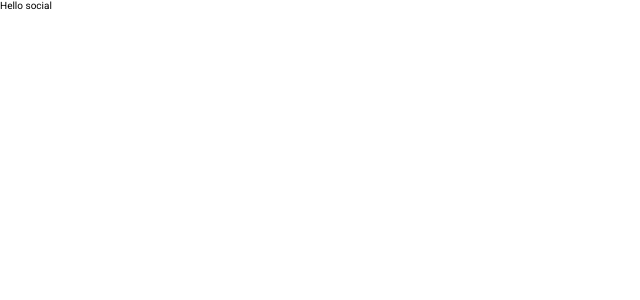
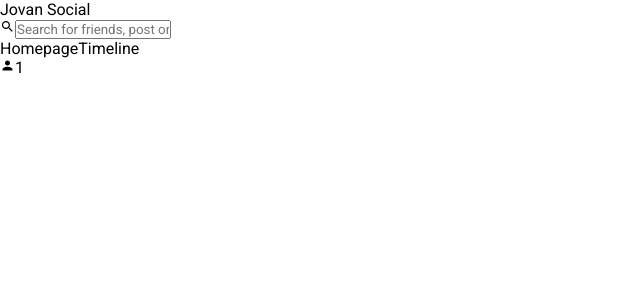
Before and after one commit to bregarulai/jovanSocial, a React (Create React App) app in the folder client/: page / in a window 1280 px wide. Shown: the top 300 px of the page, without its empty margins (0-640 px from the left). Built offline with nearby package versions, Linux system fonts and the light colour scheme.

Commit message:
created navbar structure

```diff
--- a/client/package.json
+++ b/client/package.json
@@ -3,6 +3,8 @@
   "version": "0.1.0",
   "private": true,
   "dependencies": {
+    "@material-ui/core": "^4.12.3",
+    "@material-ui/icons": "^4.11.2",
     "@testing-library/jest-dom": "^5.14.1",
     "@testing-library/react": "^11.2.7",
     "@testing-library/user-event": "^12.8.3",
--- a/client/public/style.css
+++ b/client/public/style.css
@@ -13,6 +13,7 @@ html {
 
 body {
     box-sizing: border-box;
+    font-size: 1.6rem;
 }
 
 ul {
--- a/client/src/App.js
+++ b/client/src/App.js
@@ -1,7 +1,12 @@
 import React from "react";
+import Home from "./pages/Home";
 
 const App = () => {
-  return <div className="App">Hello social</div>;
+  return (
+    <div className="App">
+      <Home />
+    </div>
+  );
 };
 
 export default App;
--- /dev/null
+++ b/client/src/components/TopBar/index.jsx
@@ -0,0 +1,38 @@
+import { Person, Search } from "@material-ui/icons";
+import React from "react";
+
+import "./topBar.css";
+
+const TopBar = () => {
+  return (
+    <div className="topBarContainer">
+      <div className="topBarLeft">
+        <span className="logo">Jovan Social</span>
+      </div>
+      <div className="topBarCenter">
+        <div className="searchbar">
+          <Search />
+          <input
+            type="text"
+            className="searchInput"
+            placeholder="Search for friends, post or video"
+          />
+        </div>
+      </div>
+      <div className="topBarRight">
+        <div className="topBarLinks">
+          <span className="topBarLink">Homepage</span>
+          <span className="topBarLink">Timeline</span>
+          <div className="topBarIcons">
+            <div className="topBarIconItem">
+              <Person />
+              <span className="topBarIconBadge">1</span>
+            </div>
+          </div>
+        </div>
+      </div>
+    </div>
+  );
+};
+
+export default TopBar;
--- /dev/null
+++ b/client/src/components/index.jsx
@@ -0,0 +1,3 @@
+import TopBar from "./TopBar";
+
+export { TopBar };
--- /dev/null
+++ b/client/src/pages/Home/index.jsx
@@ -0,0 +1,14 @@
+import React from "react";
+
+import "./home.css";
+import { TopBar } from "../../components";
+
+const Home = () => {
+  return (
+    <div>
+      <TopBar />
+    </div>
+  );
+};
+
+export default Home;
```
Also changed, not shown: client/src/components/TopBar/topBar.css (added), client/src/pages/Home/home.css (added), 1 other file (tests, documents, lock files or other folders).
